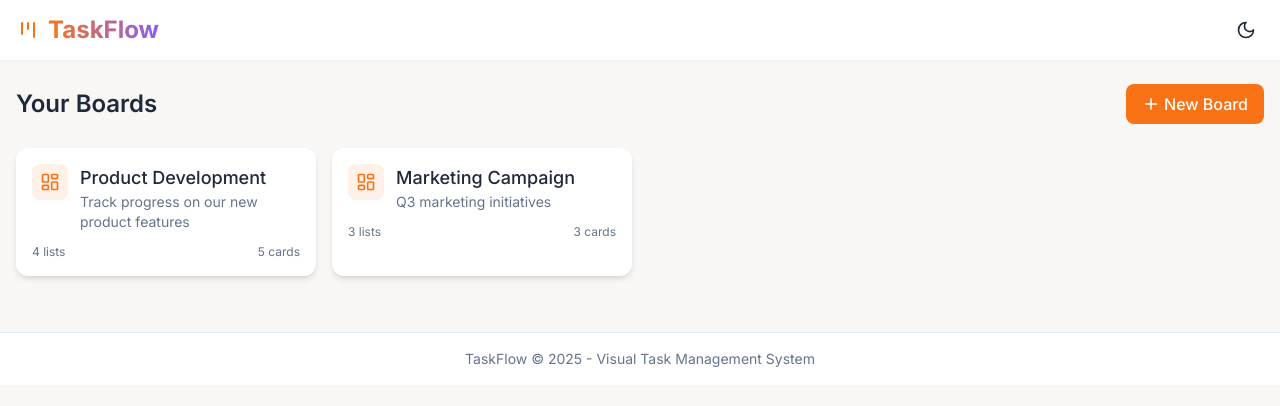
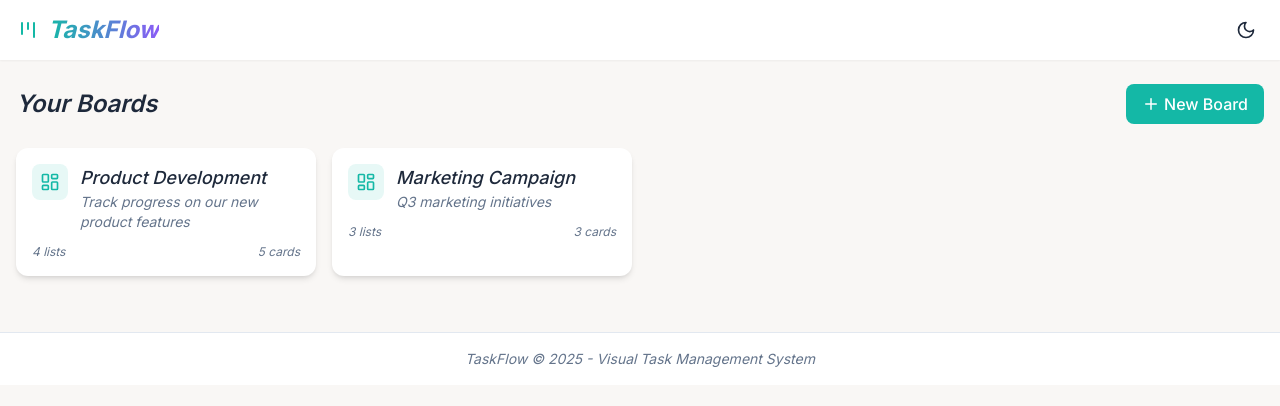
Before and after one commit to apper-canvas/taskflow-direct-wireless, a React (Vite) app: page / in a window 1280 px wide. Shown: the top 406 px of the page. Built offline with nearby package versions, Linux system fonts and the light colour scheme.

Commit message:
Update primary color to teal palette and apply italic font styling throughout the application

```diff
--- a/src/index.css
+++ b/src/index.css
@@ -7,11 +7,12 @@
 @layer base {
   html {
     font-family: 'Inter', system-ui, sans-serif;
+    font-style: italic;
     scroll-behavior: smooth;
   }
 
   body {
-    @apply bg-surface-background text-surface-800 dark:bg-surface-900 dark:text-surface-100 min-h-screen;
+    @apply bg-surface-background text-surface-800 dark:bg-surface-900 dark:text-surface-100 min-h-screen italic;
   }
 
   h1, h2, h3, h4, h5, h6 {
@@ -19,15 +20,15 @@
   }
 
   h1 {
-    @apply text-3xl md:text-4xl lg:text-5xl;
+    @apply text-3xl md:text-4xl lg:text-5xl italic;
   }
 
   h2 {
-    @apply text-2xl md:text-3xl lg:text-4xl;
+    @apply text-2xl md:text-3xl lg:text-4xl italic;
   }
 
   h3 {
-    @apply text-xl md:text-2xl lg:text-3xl;
+    @apply text-xl md:text-2xl lg:text-3xl italic;
   }
 }
 
--- a/tailwind.config.js
+++ b/tailwind.config.js
@@ -8,9 +8,9 @@ export default {
     extend: {
       colors: {
         primary: {
-          DEFAULT: '#f97316',
-          light: '#fb923c',
-          dark: '#ea580c'
+          DEFAULT: '#14b8a6',
+          light: '#2dd4bf',
+          dark: '#0d9488'
         },
         secondary: {
           DEFAULT: '#8b5cf6',
@@ -36,6 +36,7 @@ export default {
         sans: ['Inter', 'ui-sans-serif', 'system-ui'],
         heading: ['Inter', 'ui-sans-serif', 'system-ui']
       },
+      fontStyle: ['italic', 'normal'],
       boxShadow: {
         'soft': '0 2px 15px -3px rgba(0, 0, 0, 0.07), 0 10px 20px -2px rgba(0, 0, 0, 0.04)',
         'card': '0 4px 6px -1px rgba(0, 0, 0, 0.1), 0 2px 4px -2px rgba(0, 0, 0, 0.1)',
```
